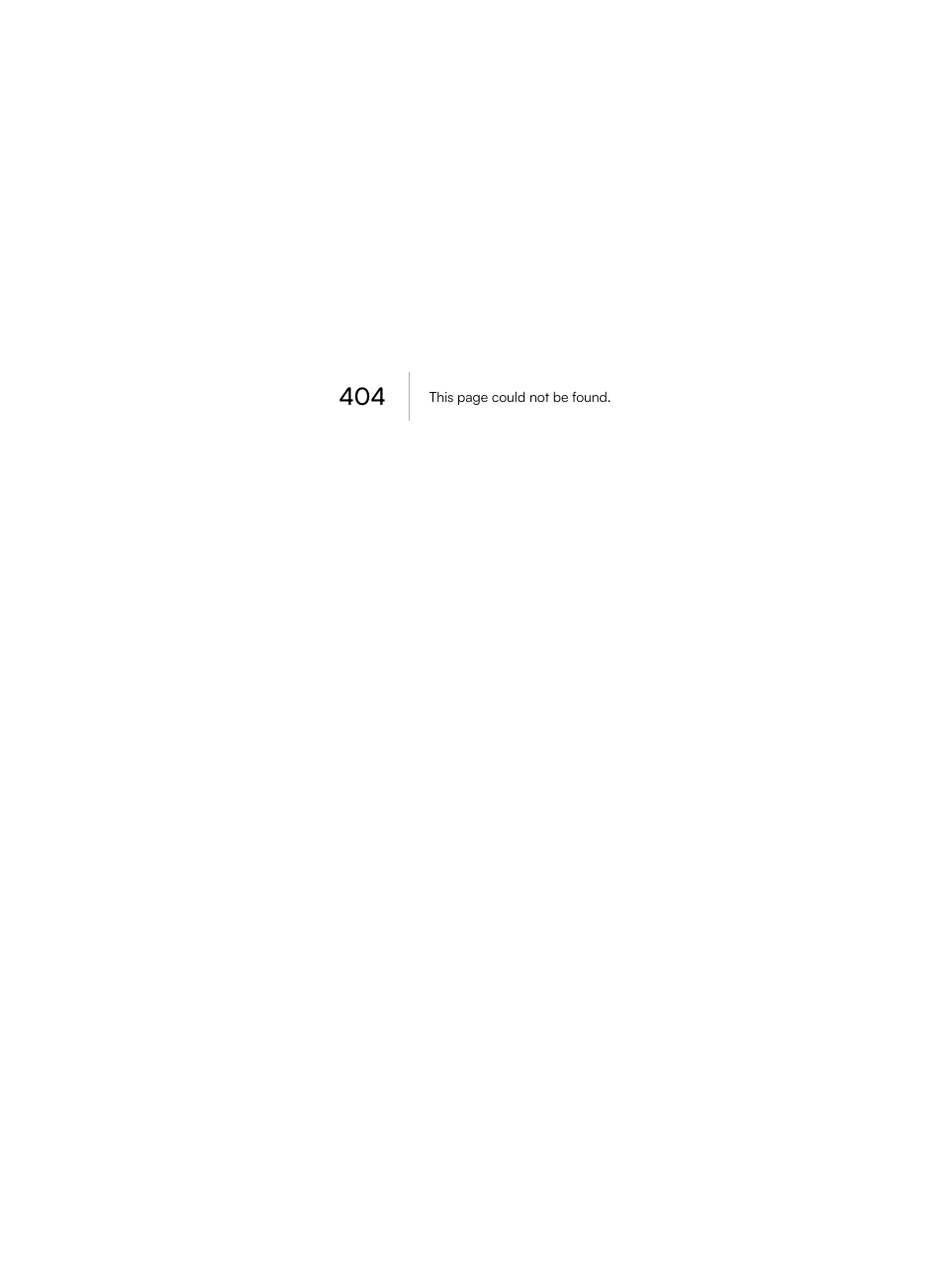
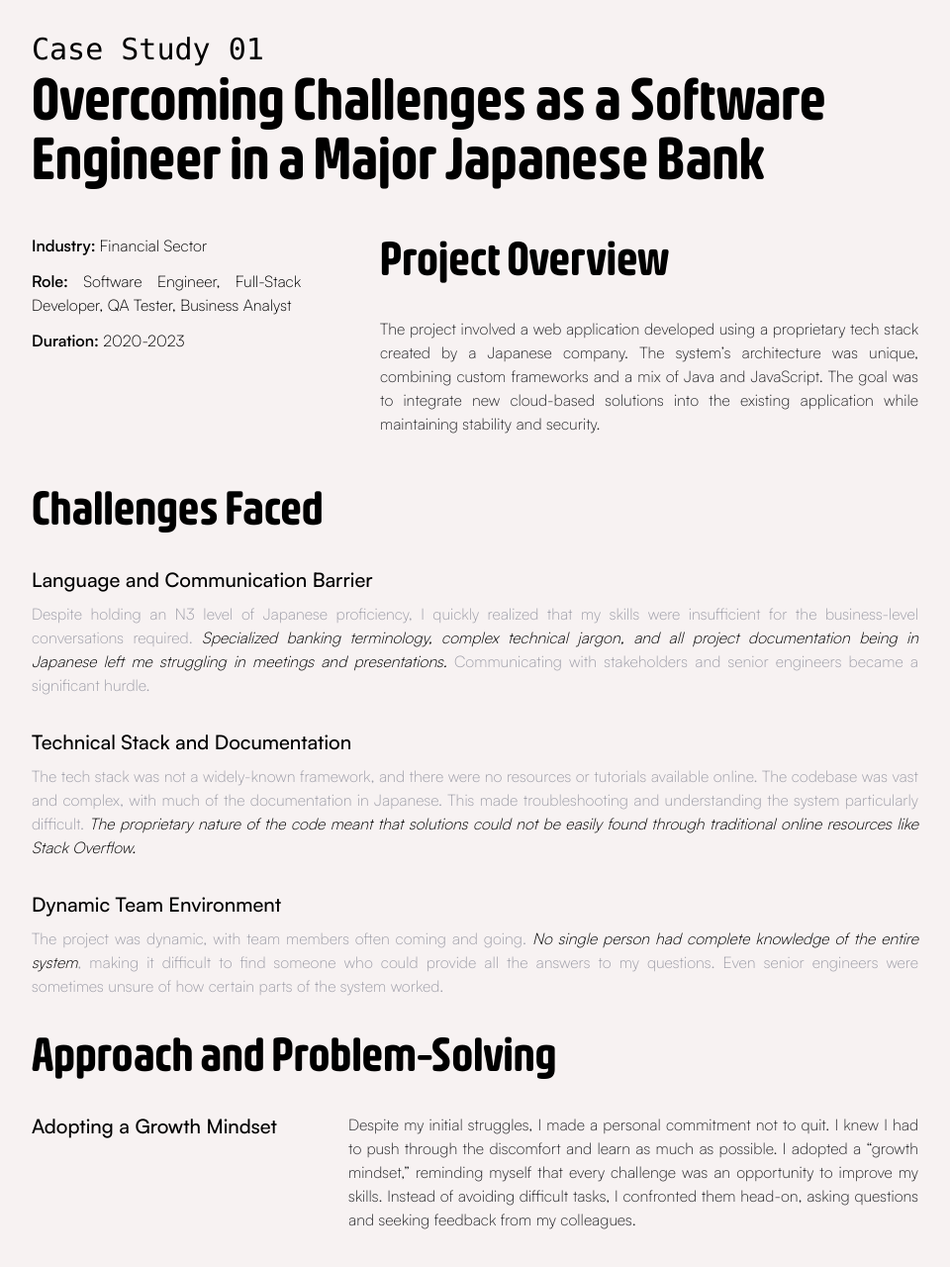
Before and after one commit to NeilMD/neil.dev, a Next.js app: page /case-study-01 in a window 1280 px wide. Before the commit this address had no page. Shown: the top 1280 px of the page at 99% size, without its empty margins (160-1120 px from the left). Before the commit the page ends 800 px from the top, so only its background shows below. Built offline with nearby package versions, Linux system fonts and the light colour scheme.

Commit message:
Added Case Study 01

```diff
--- /dev/null
+++ b/app/case-study-01/page.js
@@ -0,0 +1,212 @@
+import React from "react";
+
+const page = () => {
+  return (
+    <main className="min-h-svh w-full flex flex-col justify-center items-center bg-n-bg font-extralight">
+      <div className="max-w-4xl  flex flex-col gap-6 m-8">
+        <span className="text-3xl -mb-6 font-mono font-light ">
+          Case Study 01{" "}
+        </span>
+        <h2 className="text-6xl font-serif font-semibold mb-6 ">
+          Overcoming Challenges as a Software Engineer in a Major Japanese Bank
+        </h2>
+        <div className="flex flex-row text-justify gap-20">
+          <div
+            id="proj-details"
+            className="flex-1/3 text-md flex flex-col  gap-3 text-justify"
+          >
+            <p>
+              <b className="font-semibold">Industry: </b> Financial Sector
+            </p>
+            <p>
+              <b className="font-semibold">Role: </b>Software Engineer,
+              Full-Stack Developer, QA Tester, Business Analyst
+            </p>
+            <p>
+              <b className="font-semibold">Duration: </b>2020-2023
+            </p>
+          </div>
+          <div id="proj-overview" className="flex-2/3 ">
+            <h4 className="text-5xl font-semibold font-serif mb-3">
+              Project Overview
+            </h4>
+            <br />
+            <p className="text-justify text-zinc-800">
+              The project involved a web application developed using a
+              proprietary tech stack created by a Japanese company. The system’s
+              architecture was unique, combining custom frameworks and a mix of
+              Java and JavaScript. The goal was to integrate new cloud-based
+              solutions into the existing application while maintaining
+              stability and security.
+            </p>
+            <br />
+          </div>
+        </div>
+        <div id="proj-challenges">
+          <h4 className="text-5xl font-semibold font-serif mb-3">
+            Challenges Faced
+          </h4>
+          <br />
+          <span className="text-xl font-medium block mb-2">
+            Language and Communication Barrier
+          </span>
+
+          <p className="mb-2 text-justify text-zinc-400">
+            Despite holding an N3 level of Japanese proficiency, I quickly
+            realized that my skills were insufficient for the business-level
+            conversations required.{" "}
+            <span className="text-black text-md italic font-light">
+              Specialized banking terminology, complex technical jargon, and all
+              project documentation being in Japanese left me struggling in
+              meetings and presentations.
+            </span>{" "}
+            Communicating with stakeholders and senior engineers became a
+            significant hurdle.
+          </p>
+          <br />
+
+          <span className="text-xl font-medium mb-2 block">
+            Technical Stack and Documentation
+          </span>
+
+          <p className="text-justify text-zinc-400 mb-2">
+            The tech stack was not a widely-known framework, and there were no
+            resources or tutorials available online. The codebase was vast and
+            complex, with much of the documentation in Japanese. This made
+            troubleshooting and understanding the system particularly difficult.{" "}
+            <span className="text-black text-md italic font-light">
+              The proprietary nature of the code meant that solutions could not
+              be easily found through traditional online resources like Stack
+              Overflow.
+            </span>
+          </p>
+          <br />
+
+          <span className="text-xl font-medium mb-2 block">
+            Dynamic Team Environment
+          </span>
+
+          <p className="text-justify text-zinc-400 mb-2">
+            The project was dynamic, with team members often coming and going.{" "}
+            <span className="text-black text-md italic font-light">
+              No single person had complete knowledge of the entire system
+            </span>
+            , making it difficult to find someone who could provide all the
+            answers to my questions. Even senior engineers were sometimes unsure
+            of how certain parts of the system worked.
+          </p>
+        </div>
+
+        <div>
+          <h4 className="text-5xl font-semibold font-serif mb-3">
+            Approach and Problem-Solving
+          </h4>
+          <br />
+          <div>
+            <div className="flex gap-8">
+              <span className="flex-2/6 text-xl font-medium block mb-2">
+                Adopting a Growth Mindset
+              </span>
+
+              <p className=" flex-4/6 mb-2 text-justify text-zinc-800">
+                Despite my initial struggles, I made a personal commitment not
+                to quit. I knew I had to push through the discomfort and learn
+                as much as possible. I adopted a “growth mindset,” reminding
+                myself that every challenge was an opportunity to improve my
+                skills. Instead of avoiding difficult tasks, I confronted them
+                head-on, asking questions and seeking feedback from my
+                colleagues.
+              </p>
+            </div>
+            <br />
+            <div className="flex gap-8">
+              <span className="flex-2/6 text-xl font-medium block mb-2">
+                Reverse Engineering the Codebase
+              </span>
+
+              <p className="flex-4/6 mb-2 text-justify text-zinc-800">
+                Recognizing that I couldn’t rely on external resources, I
+                decided to deep dive into the codebase myself. I began by
+                tracing the code from the top-level components down to the
+                foundational elements. Through this process, I connected the
+                Japanese documentation with the technical implementation,
+                gradually improving my understanding of both the system
+                architecture and the language.
+              </p>
+            </div>
+            <br />
+            <div className="flex gap-8">
+              <span className="flex-2/6 text-xl font-medium block mb-2">
+                Collaborating Across Teams
+              </span>
+
+              <p className="flex-4/6 mb-2 text-justify">
+                Due to the nature of the project, I learned that no single
+                person could solve all problems alone. I started reaching out to
+                different team members, understanding that knowledge was spread
+                across various functions. Even though senior engineers didn’t
+                always have all the answers, they guided me to the best of their
+                abilities. This taught me the value of cross-functional
+                collaboration, where working with different teams was essential
+                to finding solutions.
+              </p>
+            </div>
+            <br />
+          </div>
+        </div>
+        <div id="proj-lessons">
+          <h4 className="text-5xl font-semibold font-serif mb-3">
+            Lessons Learned
+          </h4>
+          <br />
+          <span className="text-xl font-medium block mb-2">
+            Resilience and Adaptability
+          </span>
+
+          <p className="mb-2 text-justify text-zinc-400">
+            This project tested my ability to persevere through difficult
+            circumstances. I learned that it’s okay not to know everything at
+            once, and sometimes even senior engineers don’t have all the
+            answers.{" "}
+            <span className="text-black text-md italic font-light">
+              The key is to remain persistent, keep asking questions, and
+              approach problems with curiosity and determination.
+            </span>{" "}
+          </p>
+          <br />
+
+          <span className="text-xl font-medium mb-2 block">
+            Cross-Functional Teamwork
+          </span>
+
+          <p className="text-justify text-zinc-400 mb-2">
+            One of the most valuable takeaways from this experience was learning
+            how to collaborate effectively within a cross-functional team.{" "}
+            <span className="text-black text-md italic font-light">
+              By reaching out to colleagues from different departments, I
+              realized that collective knowledge is critical to solving complex
+              problems.
+            </span>
+          </p>
+          <br />
+
+          <span className="text-xl font-medium mb-2 block">
+            Leveraging Code to Overcome Language Barriers
+          </span>
+
+          <p className="text-justify text-zinc-400 mb-2">
+            Even though I struggled with Japanese documentation, my familiarity
+            with Java and JavaScript allowed me to reverse-engineer the
+            codebase.{" "}
+            <span className="text-black text-md italic font-light">
+              This experience taught me that programming languages are universal
+              and can serve as a bridge when verbal communication falls short.
+            </span>
+          </p>
+        </div>
+      </div>
+    </main>
+  );
+};
+
+export default page;
```
